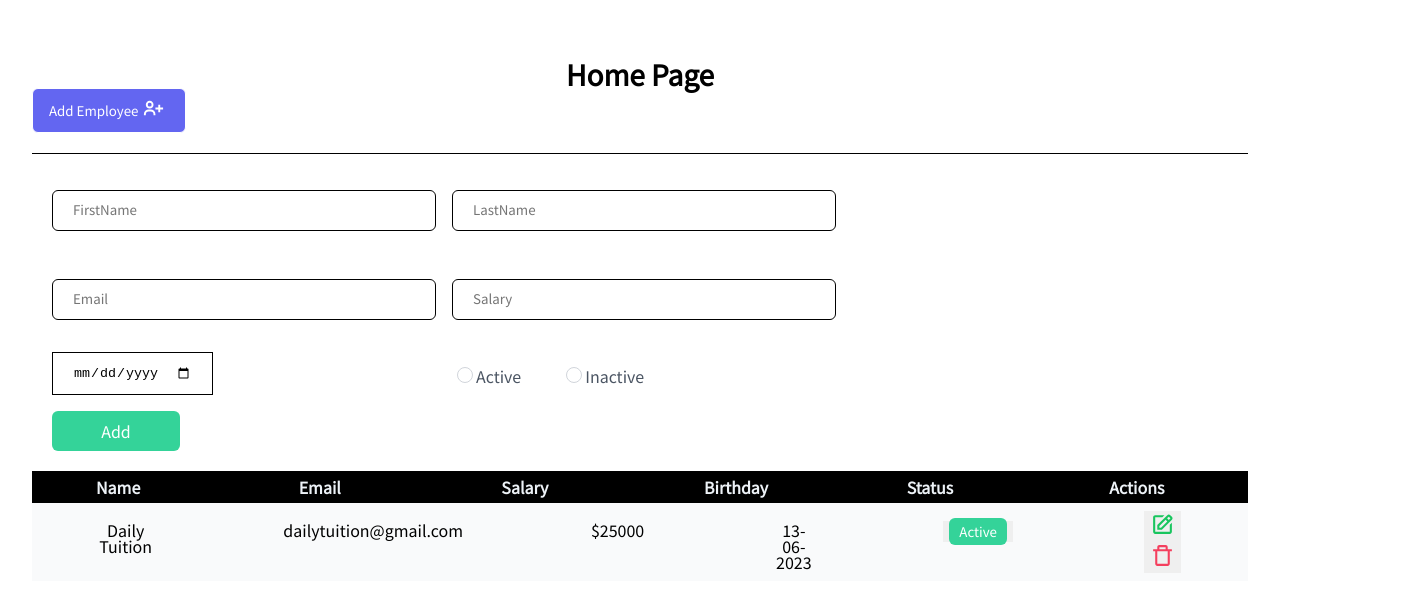
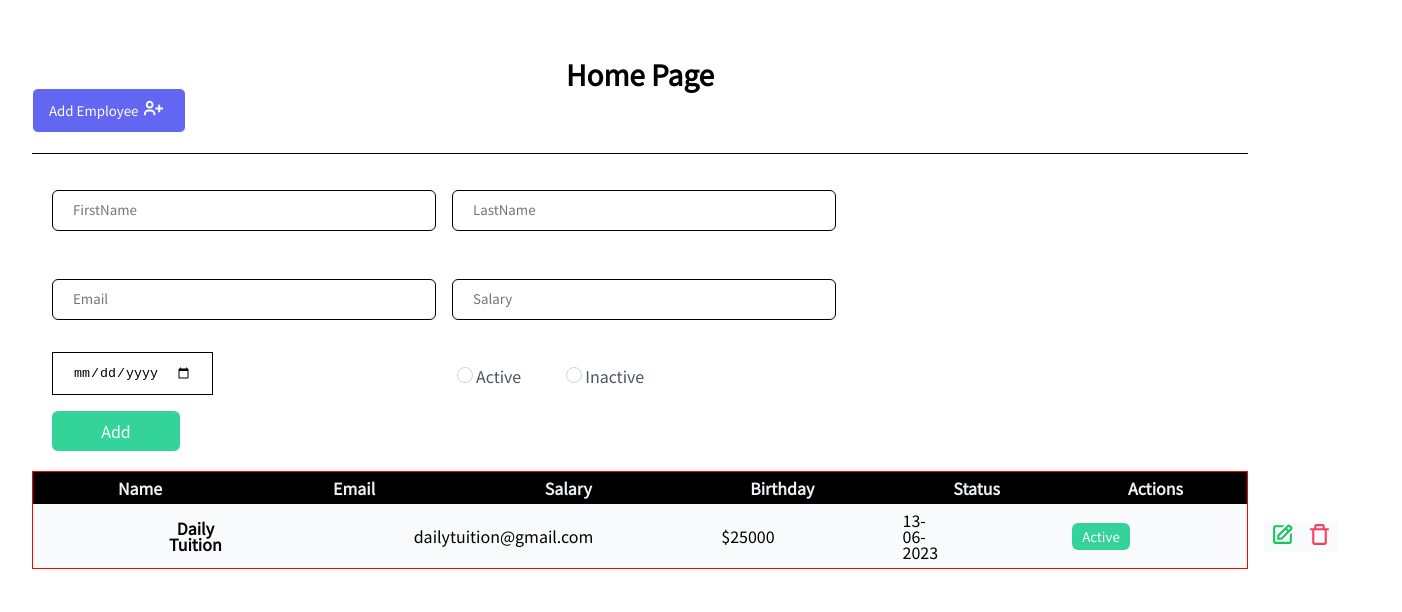
Before and after one commit to jeff0518/todolist, a Next.js app: page / in a window 1280 px wide. Shown: the top 612 px of the page, 1402 px wide, since content can reach past the window. Built offline with nearby package versions, Linux system fonts and the light colour scheme.

Commit message:
fix: table css

```diff
--- a/components/Tables/Table.jsx
+++ b/components/Tables/Table.jsx
@@ -9,38 +9,30 @@ function Table() {
           <th className={style.thead_th}>
             <span className={style.thead_span}>Name</span>
           </th>
-        </tr>
-        <tr className={style.thead_tr}>
           <th className={style.thead_th}>
             <span className={style.thead_span}>Email</span>
           </th>
-        </tr>
-        <tr className={style.thead_tr}>
           <th className={style.thead_th}>
             <span className={style.thead_span}>Salary</span>
           </th>
-        </tr>
-        <tr className={style.thead_tr}>
           <th className={style.thead_th}>
             <span className={style.thead_span}>Birthday</span>
           </th>
-        </tr>
-        <tr className={style.thead_tr}>
           <th className={style.thead_th}>
             <span className={style.thead_span}>Status</span>
           </th>
-        </tr>
-        <tr className={style.thead_tr}>
           <th className={style.thead_th}>
             <span className={style.thead_span}>Actions</span>
           </th>
         </tr>
       </thead>
       <tbody className={style.tbody}>
-        <tr className={style.table_tr}>
-          <td className={style.td_img}>
+        <tr className={style.tbody_tr}>
+          <td className={style.tbody_td}>
+            <div className={style.td_img}>
               <img src="#" alt="" />
-            <span>Daily Tuition</span>
+              <span className={style.td_span}>Daily Tuition</span>
+            </div>
           </td>
           <td className={style.tbody_td}>
             <span>dailytuition@gmail.com</span>
@@ -57,12 +49,14 @@ function Table() {
             </button>
           </td>
           <td className={style.tbody_td}>
+            <div className={style.tbody_but}>
               <button className={style.td_but}>
                 <BiEdit size={25} color={"rgb(24,197,94)"} />
               </button>
               <button className={style.td_but}>
                 <BiTrashAlt size={25} color={"rgb(244,63,94)"} />
               </button>
+            </div>
           </td>
         </tr>
       </tbody>
--- a/components/Tables/Table.module.css
+++ b/components/Tables/Table.module.css
@@ -1,19 +1,21 @@
 .table {
+  table-layout: fixed;
   width: 100%;
 }
 
 .thead {
-  display: flex;
   width: 100%;
-  margin: 0 auto;
 }
 
 .thead_tr {
+  width: 100%;
+  display: grid;
+  grid-template-columns: repeat(4, 2fr) repeat(2, 1fr);
   background-color: black;
-  width: 100%;
 }
 
 .thead_th, .tbody_td {
+  width: 100%;
   padding: 0.5rem 4rem;
 }
 
@@ -23,29 +25,34 @@
 
 .tbody {
   width: 100%;
-  display: flex;
-  margin: 0 auto;
-  background-color: #EDF2F7;
+  /* background-color: #edf2f7; */
 }
 
-.table_tr {
+.tbody_tr {
   width: 100%;
+  display: grid;
+  grid-template-columns: repeat(4, 2fr) repeat(2, 1fr);
+  align-items: center;
   background-color: #F9FAFB;
-  text-align: center;
 }
 
 .td_img {
+  width: 100%;
+  display: flex;
+  flex-direction: row;
+  align-items: center;
   padding: 0.5rem 4rem;
 }
 
 .td_span {
-  text-align: center;
+text-align: center;
   margin-left: 0.5rem;
   font-weight: 600;
 }
 
 .td_but {
   cursor: pointer;
+  background-color: #F9FAFB;
 }
 
 .td_but_span {
@@ -54,3 +61,7 @@
   padding: 0.25rem 0.625rem;
   border-radius: 0.375rem;
 }
+
+.tbody_but {
+  display: flex;
+}
--- a/pages/index.module.css
+++ b/pages/index.module.css
@@ -47,10 +47,13 @@
 }
 
 .table {
+  width: 100%;
   margin: 0 auto;
+  border: 1px solid red;
 }
 
 .form {
+  width: 100%;
   margin: 0 auto;
   padding: 1.25rem;
 }
```
Lines whose indentation alone changed are shown as unchanged.
